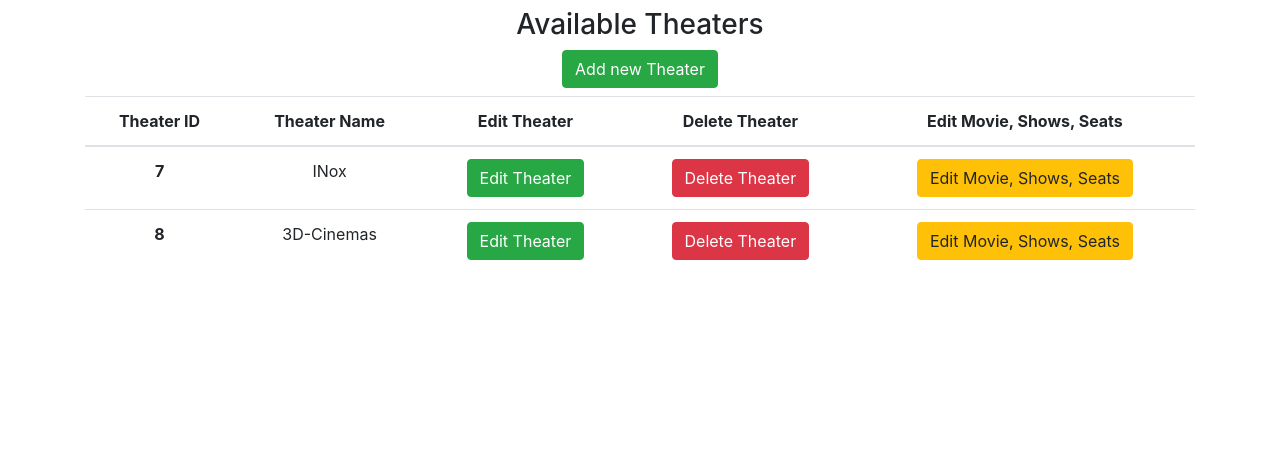
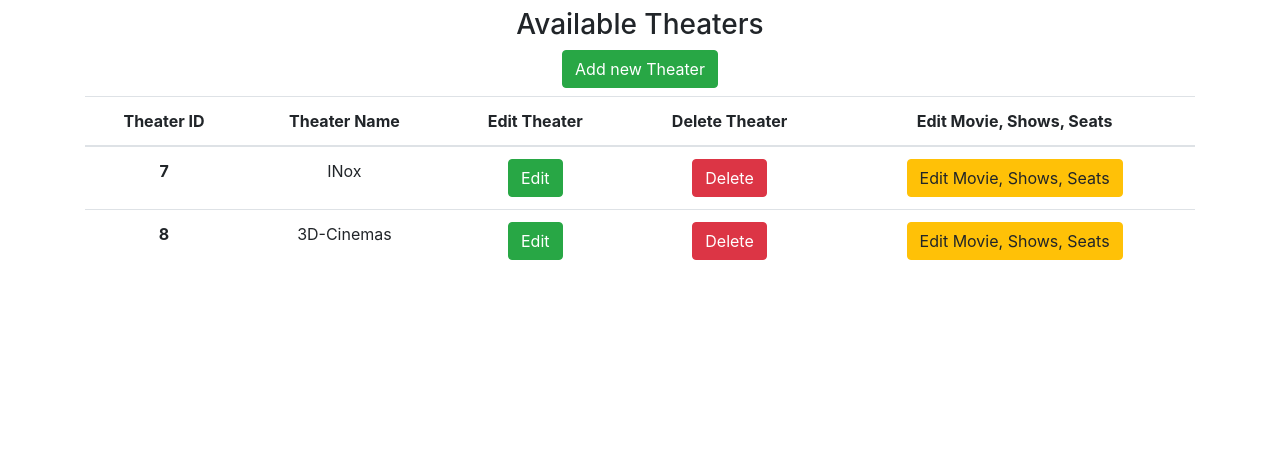
Before and after one commit to ganesh-deshmukh/Project-Movie-Ticket-Booking, a Django app: page /theater_admin/list/theater in a window 1280 px wide. Shown: the part 56-515 px from the top of the page. Run offline with Django 3.2, Linux system fonts and the light colour scheme; data comes from the database, SQL or seed files in the repository; some libraries are stand-ins or nearby versions.

Commit message:
Added CRUD functionality to Theaters

```diff
--- a/bookMyTicket/bookings/formModels.py
+++ b/bookMyTicket/bookings/formModels.py
@@ -13,3 +13,9 @@ class Movie_Form(ModelForm):
     class Meta:
         model = Movie
         fields = '__all__'
+
+
+class Theater_Form(ModelForm):
+    class Meta:
+        model = Theater
+        fields = '__all__'
--- a/bookMyTicket/bookings/templates/bookings/webpages/Admin/Admin_List_City.html
+++ b/bookMyTicket/bookings/templates/bookings/webpages/Admin/Admin_List_City.html
@@ -5,7 +5,7 @@
 <div class="container text-center">
     <div class="my-2">
         <h3 class="">Available Cities</h3>
-        <a href="/theater_admin/create/city" class="btn btn-success">Add new City</a>
+        <a href="{% url 'create_city' %}" class="btn btn-success">Add new City</a>
 
     </div>
     <div class="">
--- a/bookMyTicket/bookings/templates/bookings/webpages/Admin/Admin_List_Movie.html
+++ b/bookMyTicket/bookings/templates/bookings/webpages/Admin/Admin_List_Movie.html
@@ -5,7 +5,7 @@
 <div class="container text-center">
     <div class="my-2">
         <h3 class="">All Movies Launched till yet.</h3>
-        <button class="btn btn-success">Add new Movie</button>
+        <a href="{% url 'create_movie' %}" class="btn btn-success">Add new Movie</a>
 
     </div>
     <div class="">
@@ -23,7 +23,7 @@
 
                 <tr>
                     <th scope="row">{{movie.id}}</th>
-                    <td><a href="/theater_admin/list/shows/"></a>{{movie.name}}</td>
+                    <td></a>{{movie.name}}</td>
                     <td><a href="{% url 'update_movie' movie.id %}" class="btn btn-success">Edit</a></td>
                     <td><a href="{% url 'delete_movie' movie.id %} " class="btn btn-danger">Delete</a></td>
                 </tr>
--- a/bookMyTicket/bookings/templates/bookings/webpages/Admin/Admin_List_Theater.html
+++ b/bookMyTicket/bookings/templates/bookings/webpages/Admin/Admin_List_Theater.html
@@ -5,7 +5,7 @@
 <div class="container text-center">
     <div class="my-2">
         <h3 class="">Available Theaters</h3>
-        <button class="btn btn-success">Add new Theater</button>
+        <a href="{% url 'create_theater' %}" class="btn btn-success">Add new Theater</a>
 
     </div>
     <div class="">
@@ -25,10 +25,10 @@
                 <tr>
                     <th scope="row">{{theater.id}}</th>
                     <td></a>{{theater.name}}</td>
-                    <td><button class="btn btn-success">Edit Theater</button></td>
-                    <td><button class="btn btn-danger">Delete Theater</button></td>
+                    <td><a href="{% url 'update_theater' theater.id %}" class="btn btn-success">Edit</a></td>
+                    <td><a href="{% url 'delete_theater' theater.id %} " class="btn btn-danger">Delete</a></td>
                     <td>
-                        <a class="btn btn-warning" href="/theater_admin/list/shows/{{theater.id}}">Edit Movie, Shows,
+                        <a class="btn btn-warning" href="{% url 'list_shows' theater.id %} ">Edit Movie, Shows,
                             Seats</a>
                     </td>
                 </tr>
--- a/bookMyTicket/bookings/urls.py
+++ b/bookMyTicket/bookings/urls.py
@@ -8,11 +8,11 @@ urlpatterns = [
     # 1.1 for Listing
     path('theater_admin/home', views.Admin_Home),
     path('theater_admin/list/city', views.Admin_List_City, name="list_cities"),
-    path('theater_admin/list/movie', views.Admin_List_Movie, name='list_movies'),
-    path('theater_admin/list/theater', views.Admin_List_Theater),
-    path('theater_admin/list/shows/<str:theater_id>/', views.Admin_List_Shows),
-    path('theater_admin/list/seats/<str:show_id>/', views.Admin_List_Seats),
-    path('theater_admin/seats/details/<str:seat_id>/', views.Admin_Seat_Details),
+    path('theater_admin/list/movie', views.Admin_List_Movie, name="list_movies"),
+    path('theater_admin/list/theater', views.Admin_List_Theater, name="list_theaters"),
+    path('theater_admin/list/shows/<str:theater_id>/', views.Admin_List_Shows, name="list_shows"),
+    path('theater_admin/list/seats/<str:show_id>/', views.Admin_List_Seats, name="list_seats"),
+    path('theater_admin/seats/details/<str:seat_id>/', views.Admin_Seat_Details, name="list_seat_details"),
 
     # City
     path('theater_admin/create/city', formViews.Create_City_Form, name="create_city"),
@@ -21,15 +21,16 @@ urlpatterns = [
 
 
     # Movie
-    path('theater_admin/create/movie', formViews.Create_Movie_Form),
+    path('theater_admin/create/movie', formViews.Create_Movie_Form, name="create_movie"),
     path('theater_admin/update/movie/<str:movie_id>/', formViews.Update_Movie_Form, name="update_movie"),
     path('theater_admin/delete/movie/<str:movie_id>/', formViews.Delete_Movie_Form, name="delete_movie"),
 
 
 
-    path('theater_admin/create/theater', formViews.Create_Theater_Form),
-    path('theater_admin/create/shows/<str:theater_id>/', formViews.Create_Shows_Form),
-    path('theater_admin/create/seats/<str:show_id>/', formViews.Create_Seats_Form),
+    # Theater
+    path('theater_admin/create/theater', formViews.Create_Theater_Form, name="create_theater"),
+    path('theater_admin/update/theater/<str:theater_id>/', formViews.Update_Theater_Form, name="update_theater"),
+    path('theater_admin/delete/theater/<str:theater_id>/', formViews.Delete_Theater_Form, name="delete_theater"),
 
 
 
```
Also changed, not shown: bookMyTicket/bookings/formViews.py (+33 -17 lines), bookMyTicket/bookings/templates/bookings/ModelForms/Create_Theater_Form.html (+4 -3 lines), bookMyTicket/bookings/templates/bookings/ModelForms/Delete_Theater_Form.html (added, +19 -0 lines).
